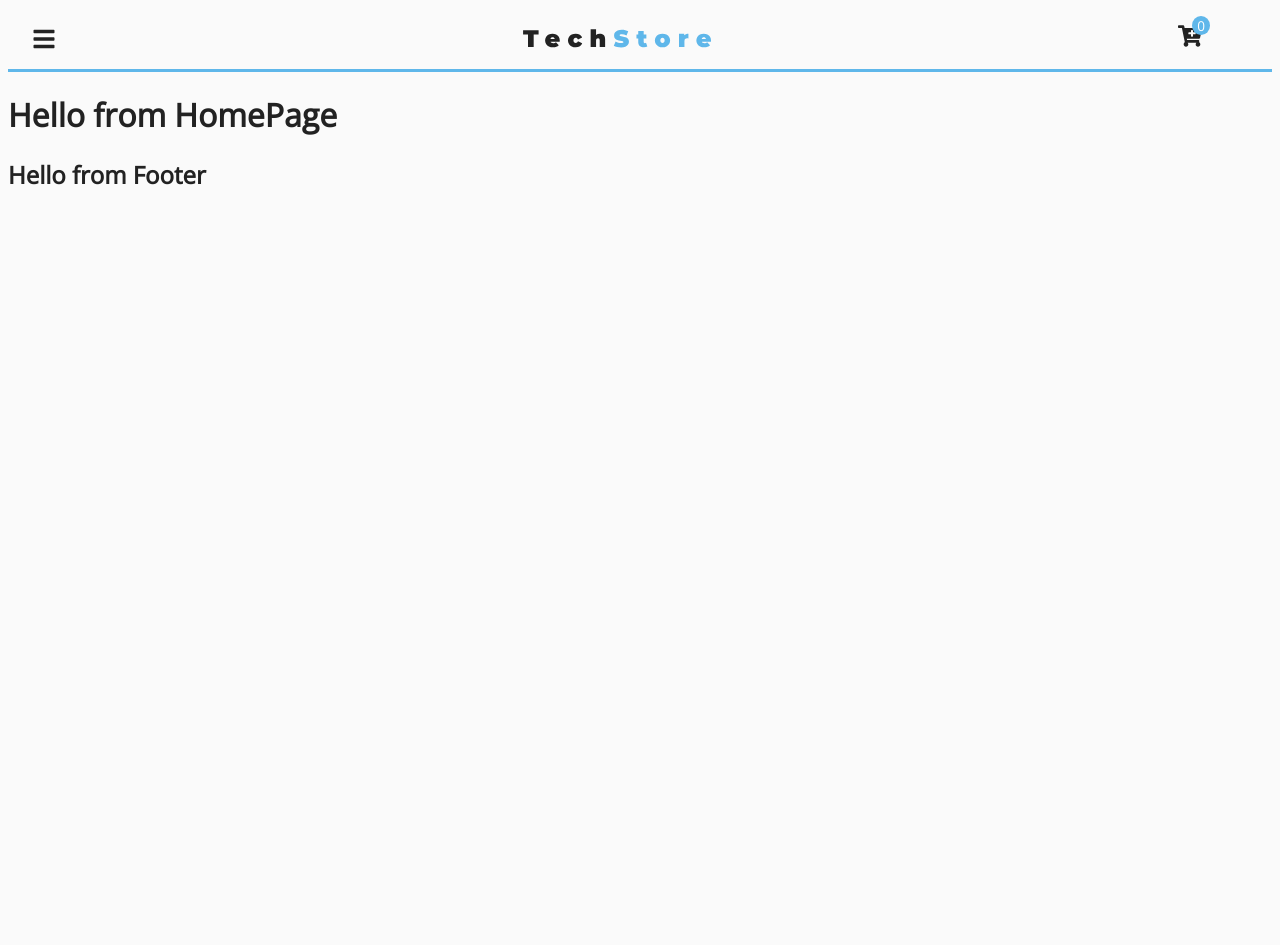
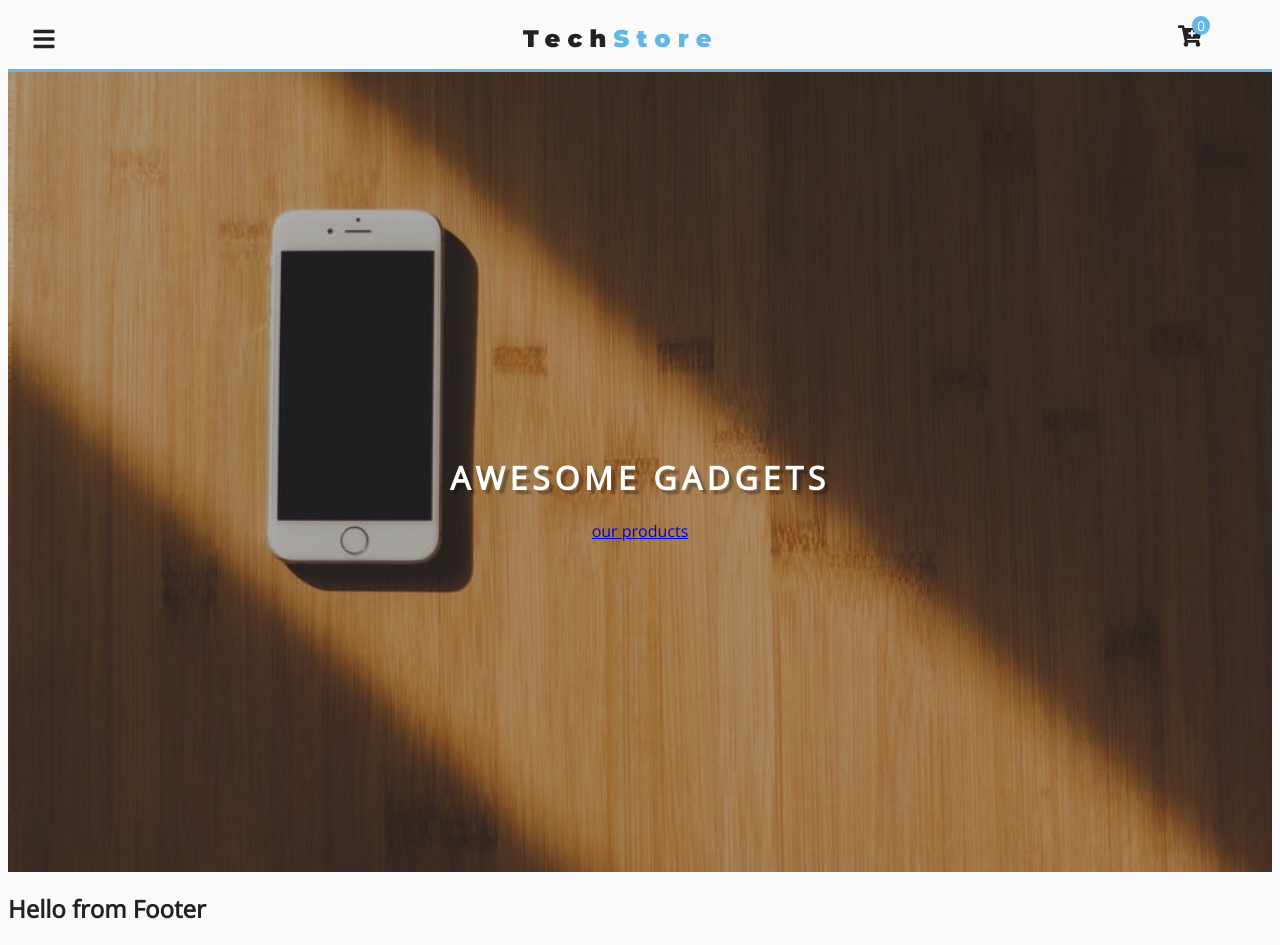
Before and after one commit to mavarona/gadgets-store, a React (Create React App) app: page / in a window 1280 px wide. Before the commit the page ends 800 px from the top, so only its background shows below. Built offline with nearby package versions, Linux system fonts and the light colour scheme.

Commit message:
Add component added to homepage with styled component in div

```diff
--- /dev/null
+++ b/src/components/Hero.js
@@ -0,0 +1,36 @@
+import React from "react";
+import styled from "styled-components";
+import mainBcg from "../images/mainBcg.jpeg";
+
+export default function Hero({ img, title, max, children }) {
+  return (
+    <HeroWrapper max={max} img={img}>
+      <div className="banner">
+        <h1 className="title">{title}</h1>
+        {children}
+      </div>
+    </HeroWrapper>
+  );
+}
+
+const HeroWrapper = styled.div`
+  text-align: center;
+  display: flex;
+  align-items: center;
+  justify-content: center;
+  min-height: ${props => (props.max ? "100vh" : "60vh")};
+  color: var(--mainWhite);
+  background: linear-gradient(var(--primaryRGBA), var(--primaryRGBA)),
+    url(${props => props.img}) center/ cover no-repeat;
+  .title {
+    padding-top: 2rem;
+    font-size: 3.5 rem;
+    text-shadow: 4px 4px 2px rgba(0, 0, 0, 0.3);
+    text-transform: uppercase;
+    letter-spacing: var(--mainSpacing);
+  }
+`;
+
+Hero.defaultProps = {
+  img: mainBcg
+};
--- a/src/pages/HomePage.js
+++ b/src/pages/HomePage.js
@@ -1,9 +1,13 @@
 import React from "react";
+import Hero from "../components/Hero";
+import { Link } from "react-router-dom";
 
 const HomePage = () => {
   return (
     <>
-      <h1> Hello from HomePage </h1>
+      <Hero title="awesome gadgets" max="true">
+        <Link to="/products">our products</Link>
+      </Hero>
     </>
   );
 };
```
